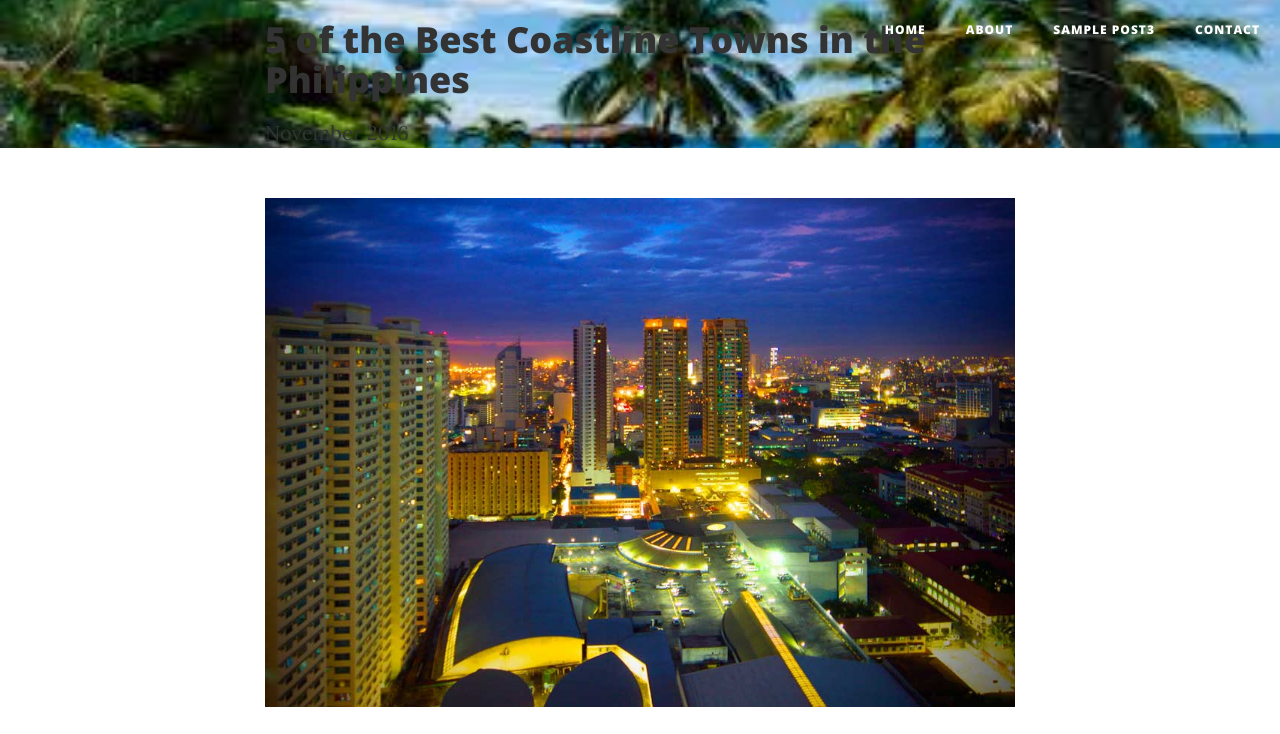
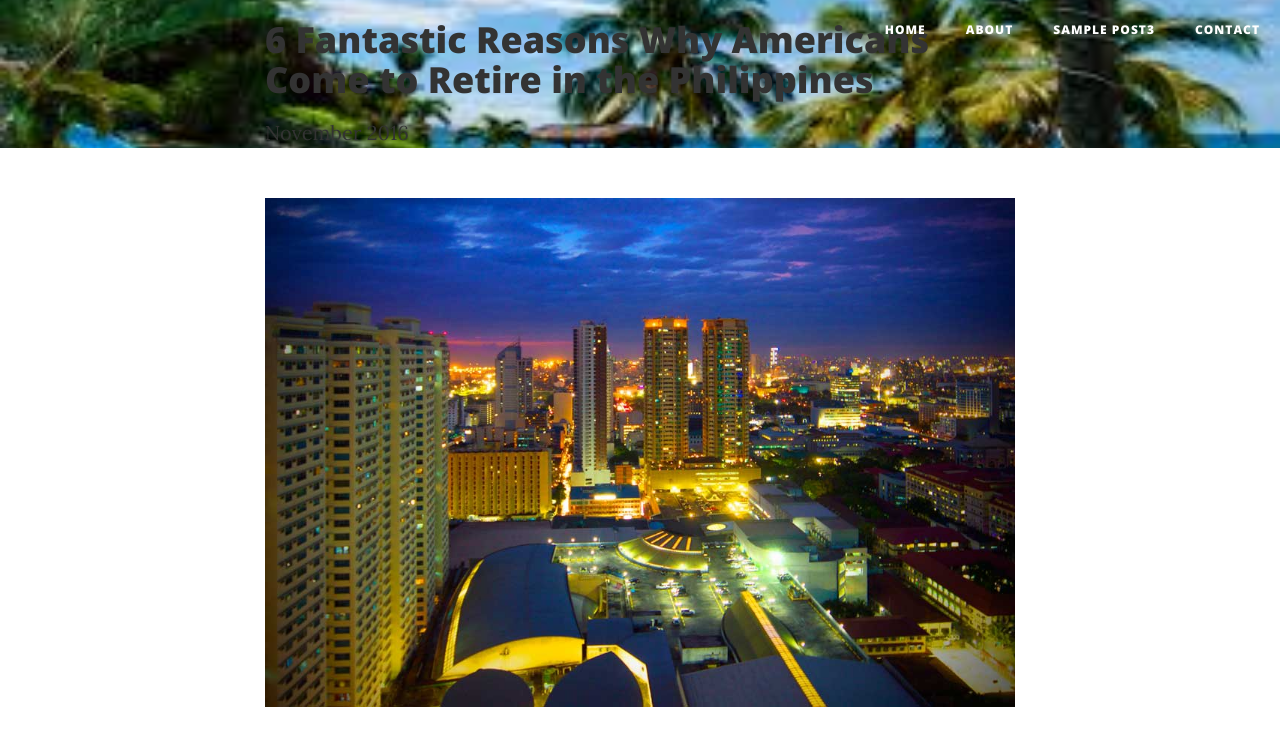
Before and after one commit to zsandra/Blog, a website: page post3.html in a window 1280 px wide. Shown: the top 734 px of the page. Drawn offline with nearby package versions, Linux system fonts and the light colour scheme.

Commit message:
Update post3.html

```diff
--- a/post3.html
+++ b/post3.html
@@ -74,7 +74,7 @@
             <div class="row">
                 <div class="col-lg-8 col-lg-offset-2 col-md-10 col-md-offset-1">
                     <div class="post3-heading">
-                        <h1>5 of the Best Coastline Towns in the Philippines</h1>
+                        <h1>6 Fantastic Reasons Why Americans Come to Retire in the Philippines</h1>
                         <h2 class="subheading"></h2>
                         <span class="meta">November 2016</span>
                     </div>
```
